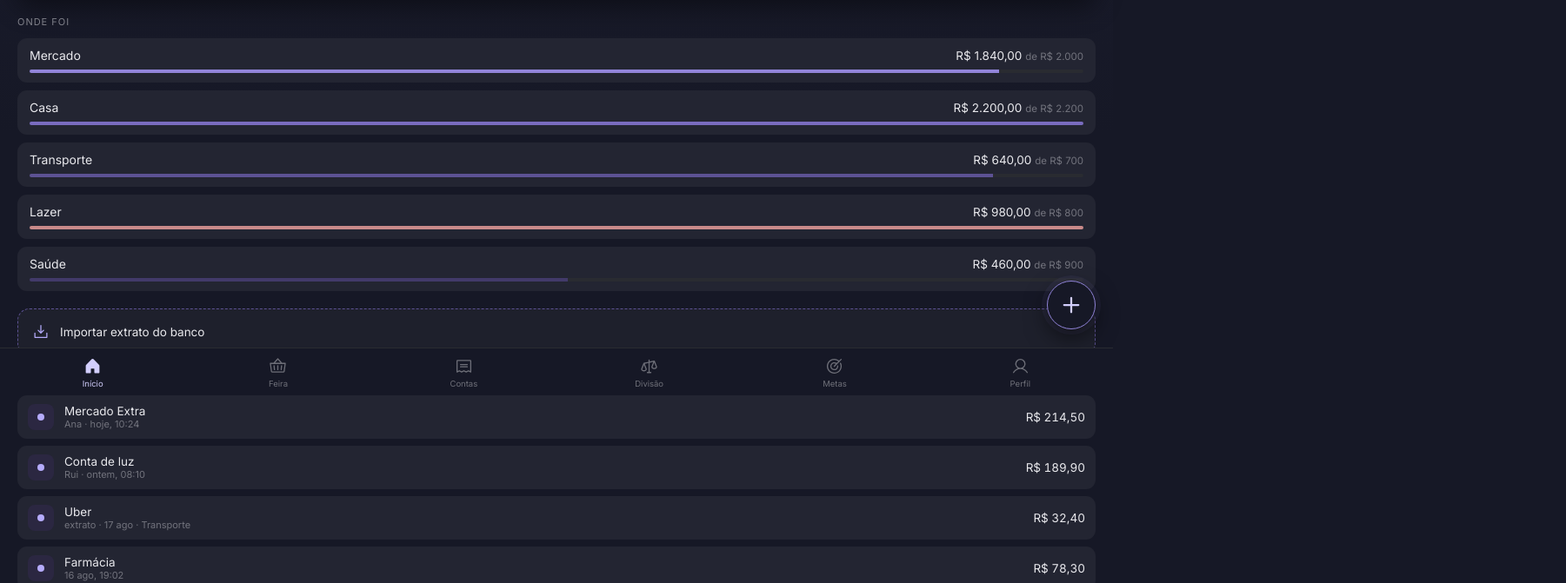
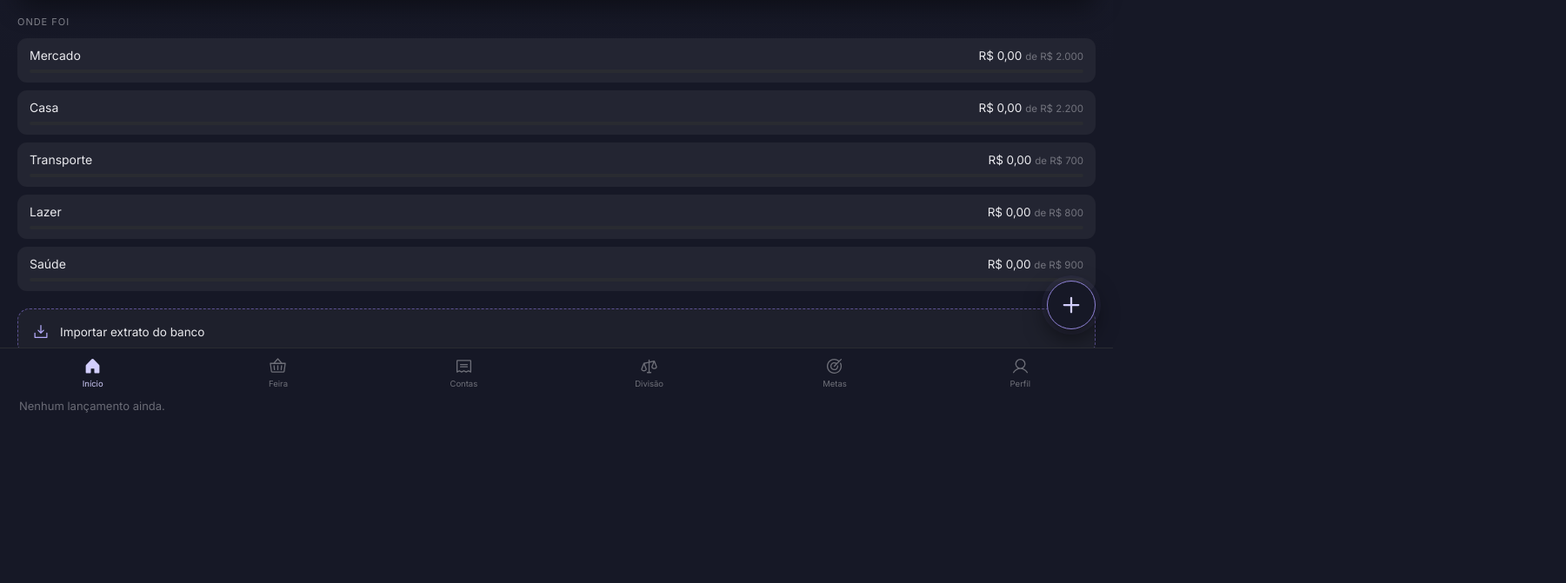
Before and after one commit to denysondetrano30/casa-custos, a React (Vite) app: page / in a window 1280 px wide. Shown: the part 345-1016 px from the top of the page at 87% size, 1801 px wide, since content can reach past the window. After the commit the page ends 992 px from the top, so only its background shows below. Built offline with nearby package versions, Linux system fonts and the light colour scheme.

Commit message:
adiciona botao de resetar dados

```diff
--- a/src/lib/initialState.js
+++ b/src/lib/initialState.js
@@ -1,44 +1,37 @@
 // Estado inicial do app — usado só na primeira vez que alguém abre o app
-// nesse navegador (depois disso, tudo vem do localStorage, chave "casa:v1").
+// nesse navegador, ou depois de "Apagar dados e recomeçar" no Perfil.
+// Começa zerado de propósito: os orçamentos por categoria abaixo são um
+// ponto de partida razoável, mas ainda não há uma tela para editá-los —
+// se quiser valores diferentes, me diga e eu ajusto aqui.
 
 export const initialState = {
   month: {
     label: 'Agosto 2026',
-    today: 22,
+    today: 30,
     daysInMonth: 31,
-    budget: 8500,
+    budget: 8000,
     status: 'no ritmo',
   },
 
   cats: [
-    { id: 'mercado', name: 'Mercado', icon: 'ph-basket', spent: 1840, budget: 2000, color: '#9184d9' },
-    { id: 'casa', name: 'Casa', icon: 'ph-house-line', spent: 2200, budget: 2200, color: '#796cbf' },
-    { id: 'transporte', name: 'Transporte', icon: 'ph-car', spent: 640, budget: 700, color: '#5d5294' },
-    { id: 'lazer', name: 'Lazer', icon: 'ph-fork-knife', spent: 980, budget: 800, color: '#c98a8a' },
-    { id: 'saude', name: 'Saúde', icon: 'ph-heartbeat', spent: 460, budget: 900, color: '#423a6a' },
+    { id: 'mercado', name: 'Mercado', icon: 'ph-basket', spent: 0, budget: 2000, color: '#9184d9' },
+    { id: 'casa', name: 'Casa', icon: 'ph-house-line', spent: 0, budget: 2200, color: '#796cbf' },
+    { id: 'transporte', name: 'Transporte', icon: 'ph-car', spent: 0, budget: 700, color: '#5d5294' },
+    { id: 'lazer', name: 'Lazer', icon: 'ph-fork-knife', spent: 0, budget: 800, color: '#c98a8a' },
+    { id: 'saude', name: 'Saúde', icon: 'ph-heartbeat', spent: 0, budget: 900, color: '#423a6a' },
   ],
 
-  txs: [
-    { id: 1, desc: 'Mercado Extra', icon: 'ph-basket', meta: 'Ana · hoje, 10:24', value: 214.5 },
-    { id: 2, desc: 'Conta de luz', icon: 'ph-house-line', meta: 'Rui · ontem, 08:10', value: 189.9 },
-    { id: 3, desc: 'Uber', icon: 'ph-car', meta: 'extrato · 17 ago · Transporte', value: 32.4 },
-    { id: 4, desc: 'Farmácia', icon: 'ph-heartbeat', meta: '16 ago, 19:02', value: 78.3 },
-  ],
+  txs: [],
 
-  bills: [
-    { id: 101, name: 'Aluguel', due: 5, value: 2200, paid: false },
-    { id: 102, name: 'Internet', due: 12, value: 150, paid: false },
-  ],
+  bills: [],
 
   installments: [],
 
-  goals: [
-    { id: 201, name: 'Viagem de fim de ano', target: 12000, saved: 4800, monthly: 800 },
-  ],
+  goals: [],
 
   splitPct: { Rui: 80, Ana: 20 },
 
-  income: { Rui: 7200, Ana: 6400 },
+  income: { Rui: 0, Ana: 0 },
   extras: { Rui: [], Ana: [] },
 
   personal: {
--- a/src/screens/Profile.jsx
+++ b/src/screens/Profile.jsx
@@ -251,11 +251,37 @@ export default function Profile({
       <ListaValores titulo="Contas pessoais fixas" itens={fixas} vazio="Nenhuma conta pessoal fixa." />
       <ListaValores titulo="Gastos pessoais variáveis" itens={variaveis} vazio="Nenhum gasto pessoal variável." />
 
-      <div style={{ marginTop: 24, fontSize: 12, color: color.textWeak, lineHeight: 1.5 }}>
+      <div style={{ marginTop: 24, fontSize: 12, color: color.textWeak, lineHeight: 1.5, marginBottom: 24 }}>
         Gasto real de {outraPessoa}: {brl(outroGastoReal)}
         <br />
         As contas pessoais não entram no orçamento compartilhado — só aqui.
       </div>
+
+      <div style={{ borderTop: `1px solid ${color.borderSubtle}`, paddingTop: 16 }}>
+        <div style={{ fontSize: 11, color: color.textWeak, marginBottom: 10 }}>
+          Isso apaga só os dados guardados NESTE aparelho e navegador — não afeta outros celulares ou computadores.
+        </div>
+        <button
+          onClick={() => {
+            if (window.confirm('Apagar todos os dados deste aparelho e recomeçar do zero?')) {
+              localStorage.removeItem('casa:v1');
+              window.location.reload();
+            }
+          }}
+          style={{
+            width: '100%',
+            padding: '11px 0',
+            borderRadius: radius.row,
+            border: `1px solid ${color.alertBar}`,
+            background: 'transparent',
+            color: color.alertText,
+            fontSize: 13,
+            cursor: 'pointer',
+          }}
+        >
+          Apagar dados e recomeçar
+        </button>
+      </div>
     </div>
   );
 }
```
